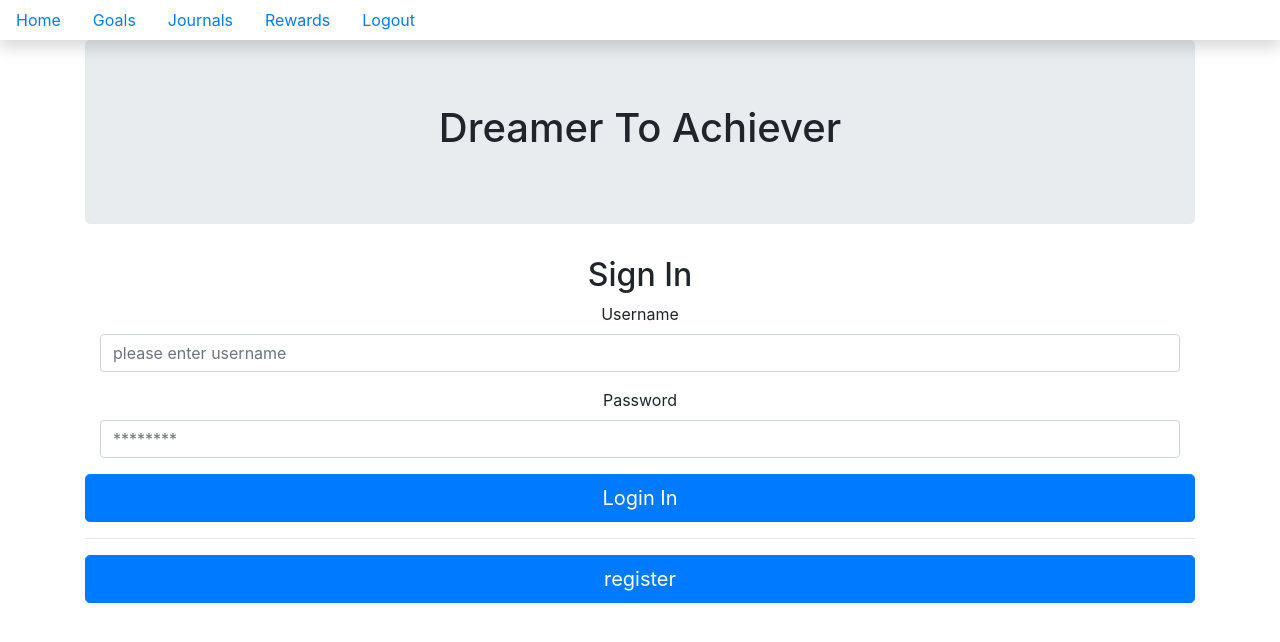
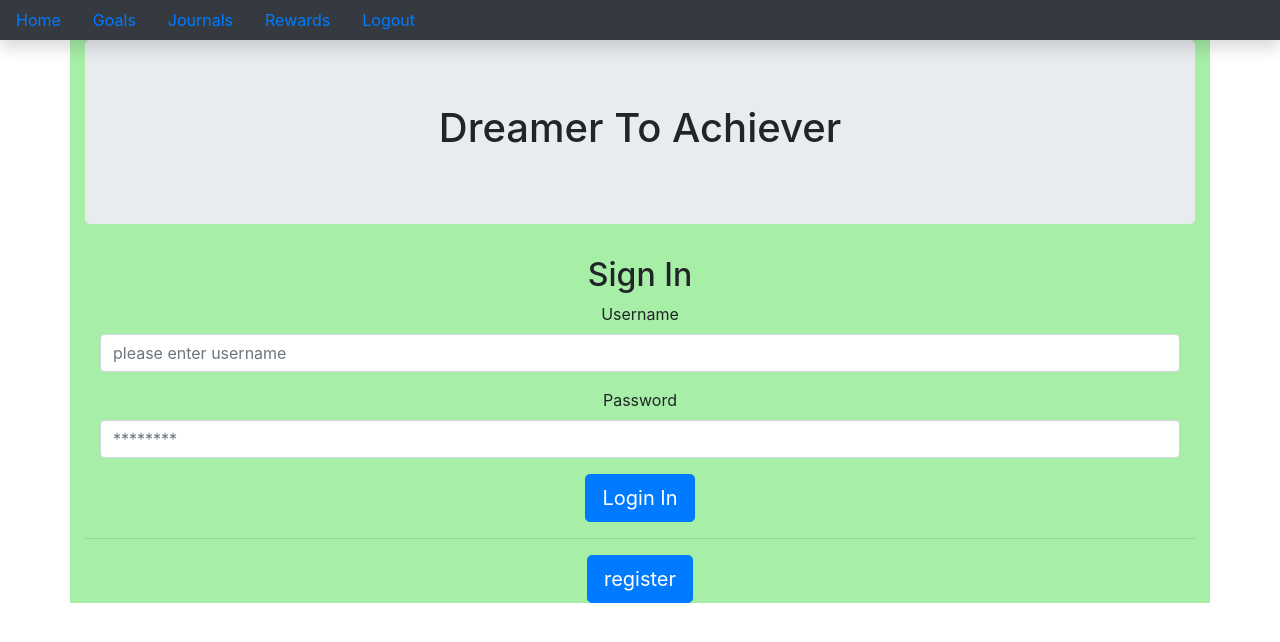
Before and after one commit to mderamus19/capstone-dreamer-to-achiever, a React (Create React App) app: page /login in a window 1280 px wide. Shown: the top 642 px of the page. Built offline with nearby package versions, Linux system fonts and the light colour scheme; no server answers.

Commit message:
adding css

```diff
--- a/src/components/authentication/Login.css
+++ b/src/components/authentication/Login.css
@@ -1,4 +1,6 @@
 .App {
     display: flexbox;
     text-align: center;
+    background-color: rgb(167, 238, 167);
+
 }
--- a/src/components/authentication/Login.js
+++ b/src/components/authentication/Login.js
@@ -85,9 +85,9 @@ class Login extends Component {
               />
             </FormGroup>
           </Col>
-          <Button color = "primary" size="lg" block type="submit">Login In</Button>
+          <Button color = "primary" size="lg" type="submit">Login In</Button>
           <hr />
-          <Button color = "primary" size="lg" block onClick={() => this.props.history.push("/register")}>register</Button>
+          <Button color = "primary" size="lg" onClick={() => this.props.history.push("/register")}>register</Button>
         </Form>
       </Container>
     );
--- a/src/components/goal/Goal.css
+++ b/src/components/goal/Goal.css
@@ -42,5 +42,8 @@
 }
 .view-step-card {
     background-color: rgb(167, 238, 167);
+}
+.goal-card  {
+    background-color: rgb(167, 238, 167);
 
 }
--- a/src/components/goal/GoalCard.js
+++ b/src/components/goal/GoalCard.js
@@ -9,7 +9,7 @@ export default class GoalCard extends Component {
   render() {
     // console.log(this.props.goal)
     return (
-      <div key={this.props.goal.id} className="card">
+        <div key={this.props.goal.id} className="card">
         <div className="card-body">
           <div className="card-title">
             <img src={trophy} className="icon--trophy" />
@@ -36,7 +36,6 @@ export default class GoalCard extends Component {
             >
               Delete Goal
             </Button>
-
           </div>
         </div>
       </div>
--- a/src/components/goal/GoalForm.js
+++ b/src/components/goal/GoalForm.js
@@ -37,13 +37,6 @@ export default class GoalForm extends Component {
     }
   };
 
-  // createSteps = () => {
-  //   this.state.allSteps.forEach(step => {
-  //    let newStep = {}
-
-  //   });
-  // }
-
   createGoal = () => {
     let newGoal = {};
     newGoal.userId = this.state.userId;
@@ -66,9 +59,11 @@ export default class GoalForm extends Component {
   render() {
     return (
       <React.Fragment>
-        <div className="card">
+        <div className="goal-card">
           <div className="form-group">
             <label htmlFor="goal">
+            <h5>{"Dreamer To Achiever"}</h5>
+
               <h1>
                 <strong>GOALS</strong>
               </h1>
@@ -112,7 +107,7 @@ export default class GoalForm extends Component {
                 placeholder="Enter step here"
               />
 
-              <Button onClick={this.addNextStep}>add step</Button>
+              <Button onClick={this.addNextStep}>Add Step</Button>
 
             <div>
               {this.state.allSteps.map(step => (
--- a/src/components/nav/NavBar.js
+++ b/src/components/nav/NavBar.js
@@ -7,7 +7,7 @@ import "bootstrap/dist/css/bootstrap.min.css"
 export default class NavBar extends Component {
     render() {
         return (
-            <nav className="navbar navbar-light light-blue flex-md-nowrap p-0 shadow">
+            <nav className="navbar navbar-light bg-dark flex-md-nowrap p-0 shadow">
                 <ul className="nav nav-pills">
                     <li className="nav-item">
                         <Link className="nav-link" to="/login">Home</Link>
@@ -21,7 +21,7 @@ export default class NavBar extends Component {
                     <li className="nav-item">
                         <Link className="nav-link" to="/rewards">Rewards</Link>
                     </li>
-                    <li className="nav-item">
+                    <li className="nav-logout-item">
                         <Link onClick ={() => sessionStorage.clear()} className="nav-link" to="/login">Logout</Link>
                     </li>
                 </ul>
```
Also changed, not shown: src/ApplicationViews.js (+5 -5 lines).
